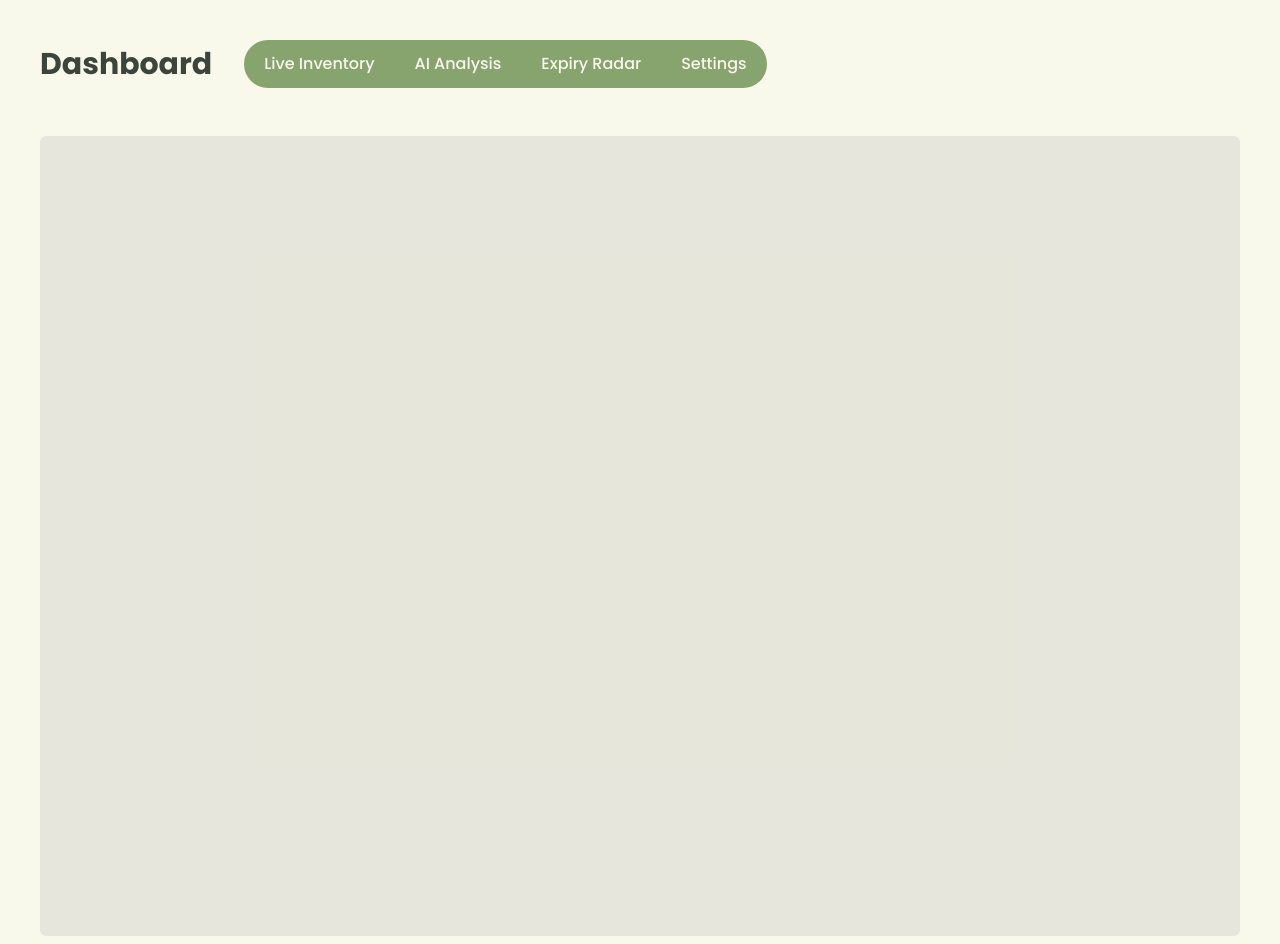
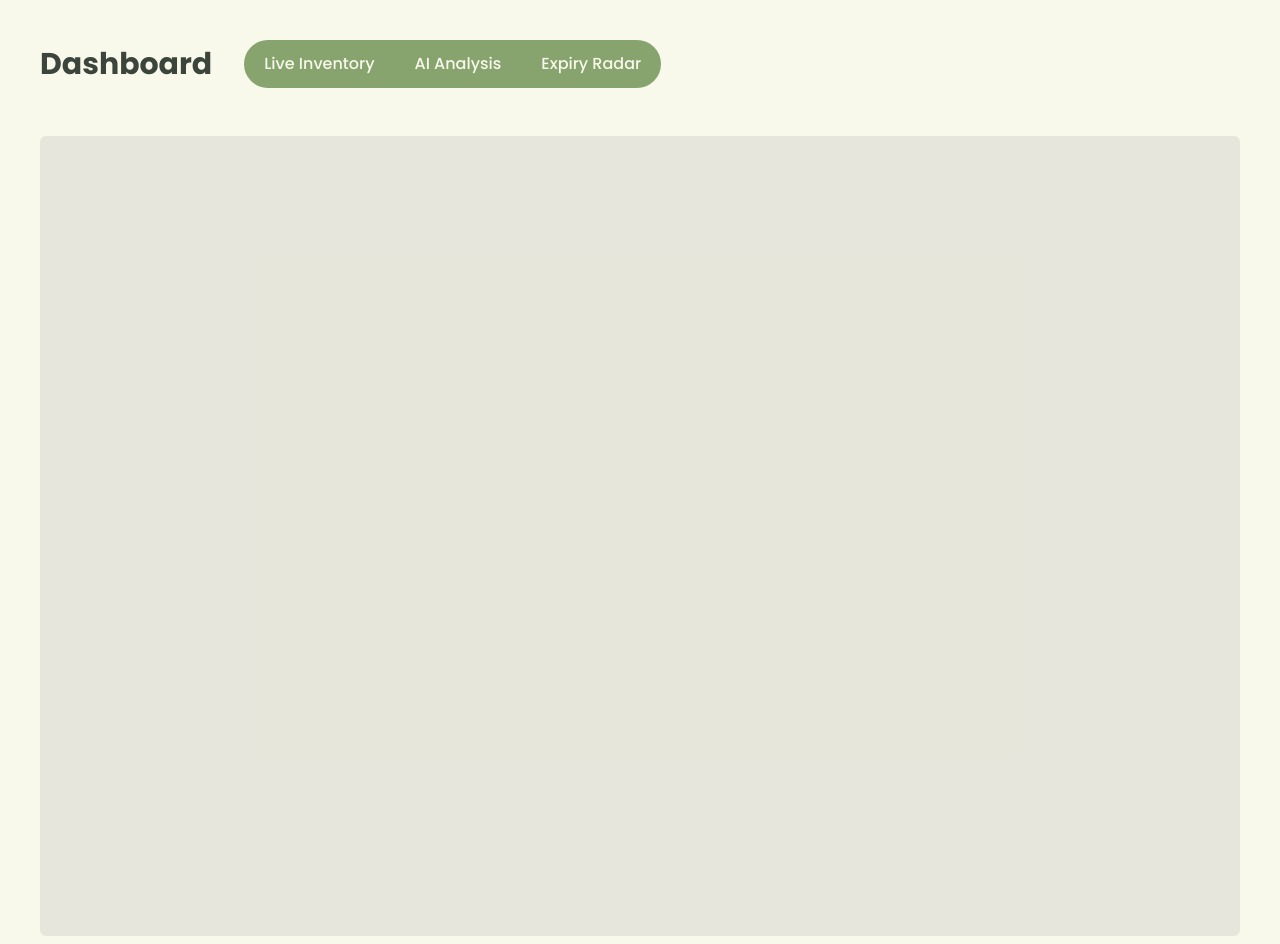
Before and after one commit to ssrikanthreddy/Alertr, a React (Vite) app in the folder frontend/: page /dashboard in a window 1280 px wide. Built offline with nearby package versions, Linux system fonts and the light colour scheme.

Commit message:
Remove Settings

```diff
--- a/frontend/src/components/Settings.jsx
+++ /dev/null
@@ -1,5 +0,0 @@
-const Settings = () => {
-  return <div>Settings</div>;
-};
-
-export default Settings;
--- a/frontend/src/main.jsx
+++ b/frontend/src/main.jsx
@@ -4,7 +4,7 @@ import LandingPage from './pages/LandingPage';
 import Dashboard from './pages/Dashboard';
 import LiveInventory from './components/LiveInventory';
 import Prediction from './components/Prediction';
-import Settings from './components/Settings';
+
 import Expiry from './components/Expiry';
 
 const router = createBrowserRouter([
@@ -18,8 +18,8 @@ const router = createBrowserRouter([
     children: [
       { path: '/dashboard/LiveInventory/', element: <LiveInventory /> },
       { path: '/dashboard/Prediction', element: <Prediction /> },
-      { path: '/dashboard/Settings', element: <Settings /> },
-      {path: '/dashboard/Expiry', element:<Expiry/>}
+
+      { path: '/dashboard/Expiry', element: <Expiry /> },
     ],
   },
 ]);
--- a/frontend/src/pages/Dashboard.jsx
+++ b/frontend/src/pages/Dashboard.jsx
@@ -20,12 +20,6 @@ const Dashboard = () => {
       name: 'Expiry Radar',
       path: '/dashboard/expiry',
     },
-
-    {
-      id: 4,
-      name: 'Settings',
-      path: '/dashboard/settings',
-    },
   ];
   return (
     <div id="dashboard_page" className="bg-primary  p-2">
```
